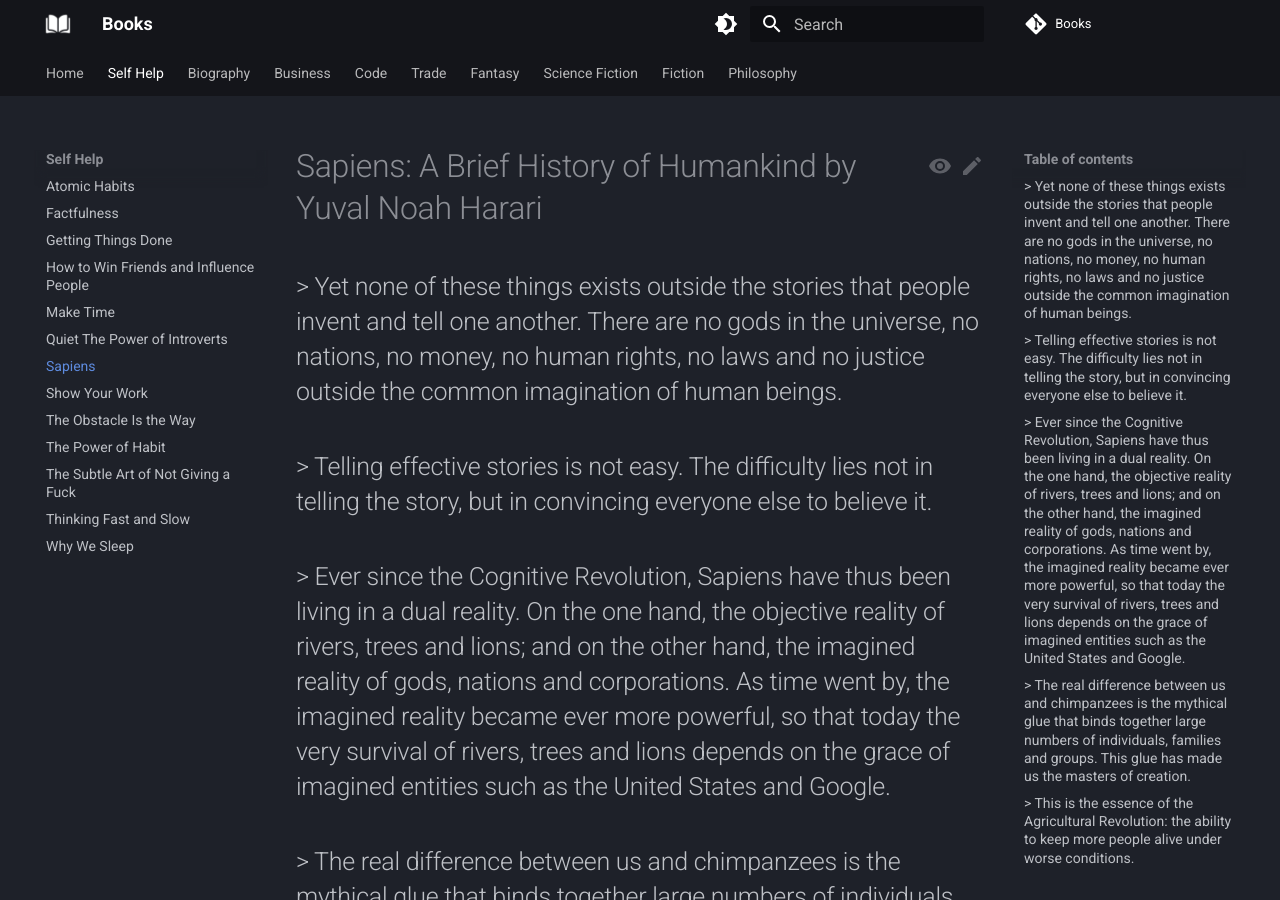
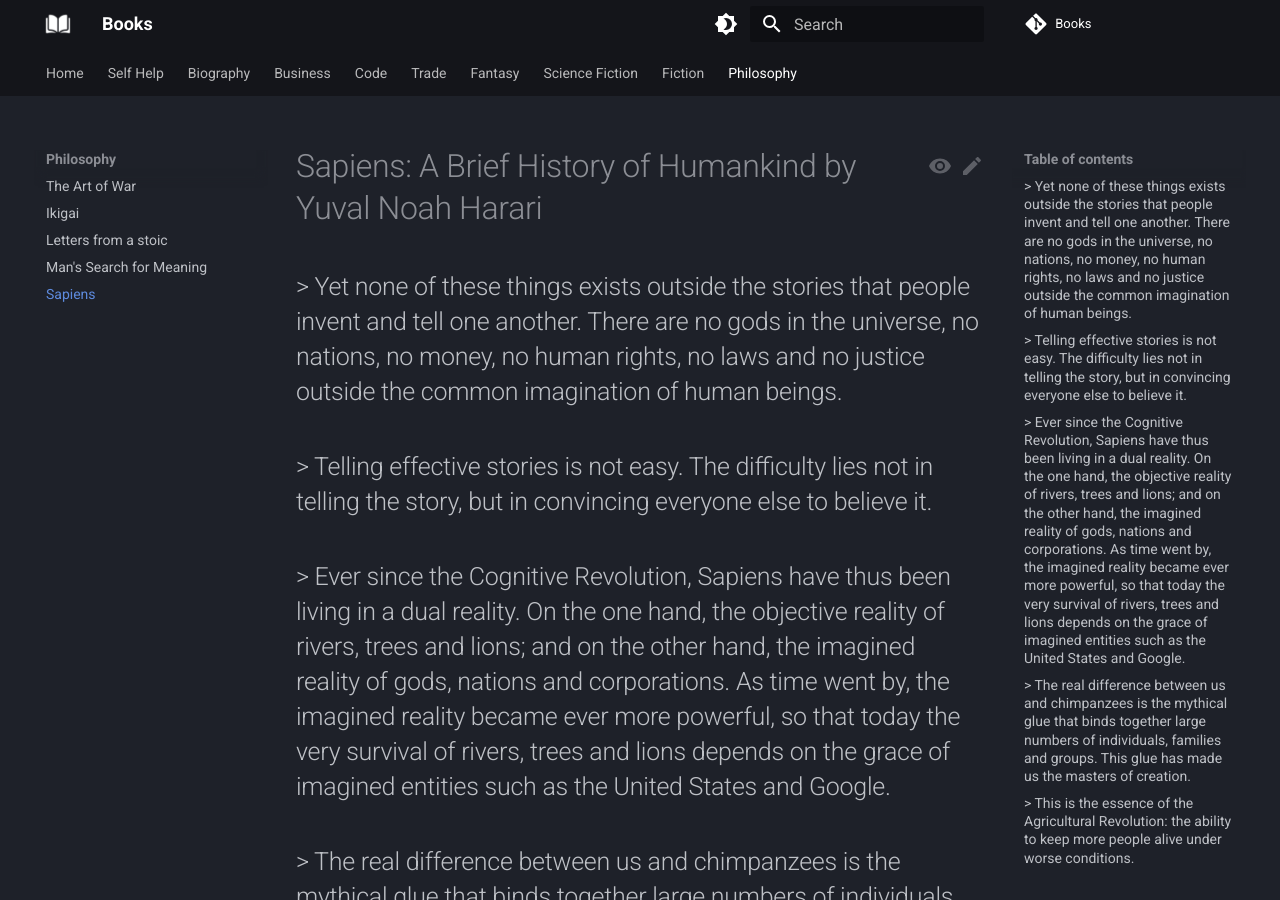
Before and after one commit to vivekkpatel/Books, an MkDocs documentation site: the page built from docs/Philosophy/Sapiens.md, in a window 1280 px wide and 900 px high. Built offline with MkDocs 1.6.1 and Material for MkDocs 9.7.7, drawn with Linux system fonts in a browser that asks for light colours; comment, search, counter and statistics services are not loaded.

Commit message:
Add "Sapiens: A Brief History of Humankind" to Philosophy section and update navigation

```diff
--- a/mkdocs.yml
+++ b/mkdocs.yml
@@ -19,7 +19,6 @@
     - How to Win Friends and Influence People: Self Help/How to Win Friends and Influence People.md
     - Make Time: Self Help/Make Time.md
     - Quiet The Power of Introverts: Self Help/Quiet The Power of Introverts.md
-    - Sapiens: Self Help/Sapiens.md
     - Show Your Work: Self Help/Show Your Work.md
     - The Obstacle Is the Way: Self Help/The Obstacle Is the Way.md
     - The Power of Habit: Self Help/The Power of Habit.md
@@ -101,6 +100,7 @@
     - Ikigai: Philosophy/Ikigai.md
     - Letters from a stoic: Philosophy/Letters from a stoic.md
     - Man's Search for Meaning: Philosophy/Man's Search for Meaning.md
+    - Sapiens: Philosophy/Sapiens.md
 
 # Theme
 theme:
```
Also changed, not shown: docs/Philosophy/Sapiens.md (renamed from docs/Self Help/Sapiens.md).
